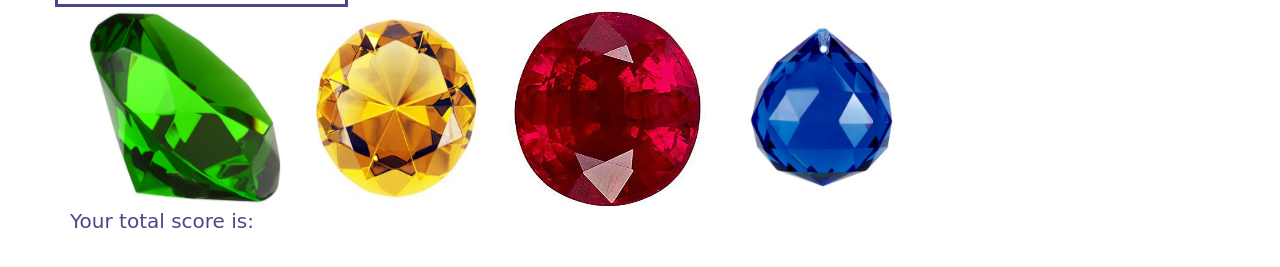
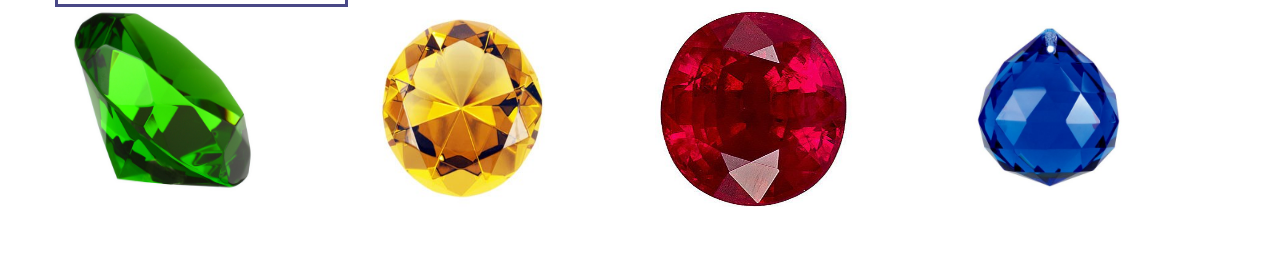
Before and after one commit to peterjuff/Crystals-Collector, a plain HTML site: page index.html in a window 1280 px wide. Shown: the part 399-666 px from the top of the page. Drawn offline with nearby package versions, Linux system fonts and the light colour scheme; a web font is replaced by a local one.

Commit message:
bootstrap work

```diff
--- a/assets/css/style.css
+++ b/assets/css/style.css
@@ -21,9 +21,14 @@ body {
 
 }
 
-#green, #red, #yellow, #blue {
+#red, #yellow, #blue {
     height: 200px;
     width: 200px;
+}
+
+#green {
+    height: 185px;
+    width: 185px;
 }
 
 #words, #totalScore {
--- a/index.html
+++ b/index.html
@@ -23,74 +23,39 @@
         <div class="row">
             <div class="col-md-6" id="words">
                 You will be given a random number at the start of the game. <br> There are four crystals
-                below. By clicking on a crystal you will add a specific amount of point to your total score. <br>
+                below. By clicking on a crystal you will add a specific amount of points to your total score. <br>
                 You win the game by matching your total score to the random number. <br> The value of each crystal is
                 hidden from you until you click on it. <br> Each time the game starts the values of each crystal
                 will change.
             </div>
-            <div class="col-md-6"></div>
-
+             <div class="col-md-6"></div>
         </div>
 
         <div class="row">
             <div class="col-md-3" id="randNumb">
-
-            </div>
-            <div class="col-md-2">
-
-            </div>
-            <div class="col-md-7"></div>
-
-        </div>
-        <div class="row">
-            <div class="col-md-9">
-                <div class="col-md-3">
-                    <img id="green" src="assets/images/green.jpg" alt="emerald" height="75px" width="75px">
-
-                </div>
-                <div class="col-md-3">
-                    <img id="yellow" src="assets/images/yellow.jpg" alt="yellow crystal" height="75px" width="75px">
-
-                </div>
-                <div class="col-md-3">
-                    <img id="red" src="assets/images/red.jpg" alt="ruby" height="75px" width="75px">
-
-                </div>
-                <div class="col-md-3">
-                    <img id="blue" src="assets/images/blue.jpg" alt="blue crystal" height="75px" width="75px">
-
-                </div>
-            </div>
-            <div class="col-md-3">
-
-            </div>
-        </div>
-        <div class="row">
-            <div class="col-md-3" id="totalScore">
-                Your total score is:
-            </div>
-            <div class="col-md-9"></div>
-        </div>
-        <div class="row">
-            <div class="col-md-3">
-
             </div>
             <div class="col-md-9"></div>
         </div>
 
+        <div class="row">
+            <div class="col-md-3">
+                <img id="green" src="assets/images/green.jpg" alt="emerald"></div>
+            <div class="col-md-3">
+                <img id="yellow" src="assets/images/yellow.jpg" alt="yellow crystal"></div>
+            <div class="col-md-3">
+                <img id="red" src="assets/images/red.jpg" alt="ruby"></div>
+            <div class="col-md-3">
+                <img id="blue" src="assets/images/blue.jpg" alt="blue crystal"></div>
+        </div>
 
-
-
-
-
-
-
-
-
-
-
+        <div class="row">
+            <div class="col-md-4" id="totalScore"></div>
+            <div class="col-md-4" id="wins"></div>
+            <div class="col-md-4" id="losses"></div>
+        </div>
 
     </div>
+
 <script type="text/javascript" src="assets/javascript/game.js"></script>
 </body>
 </html>
```
